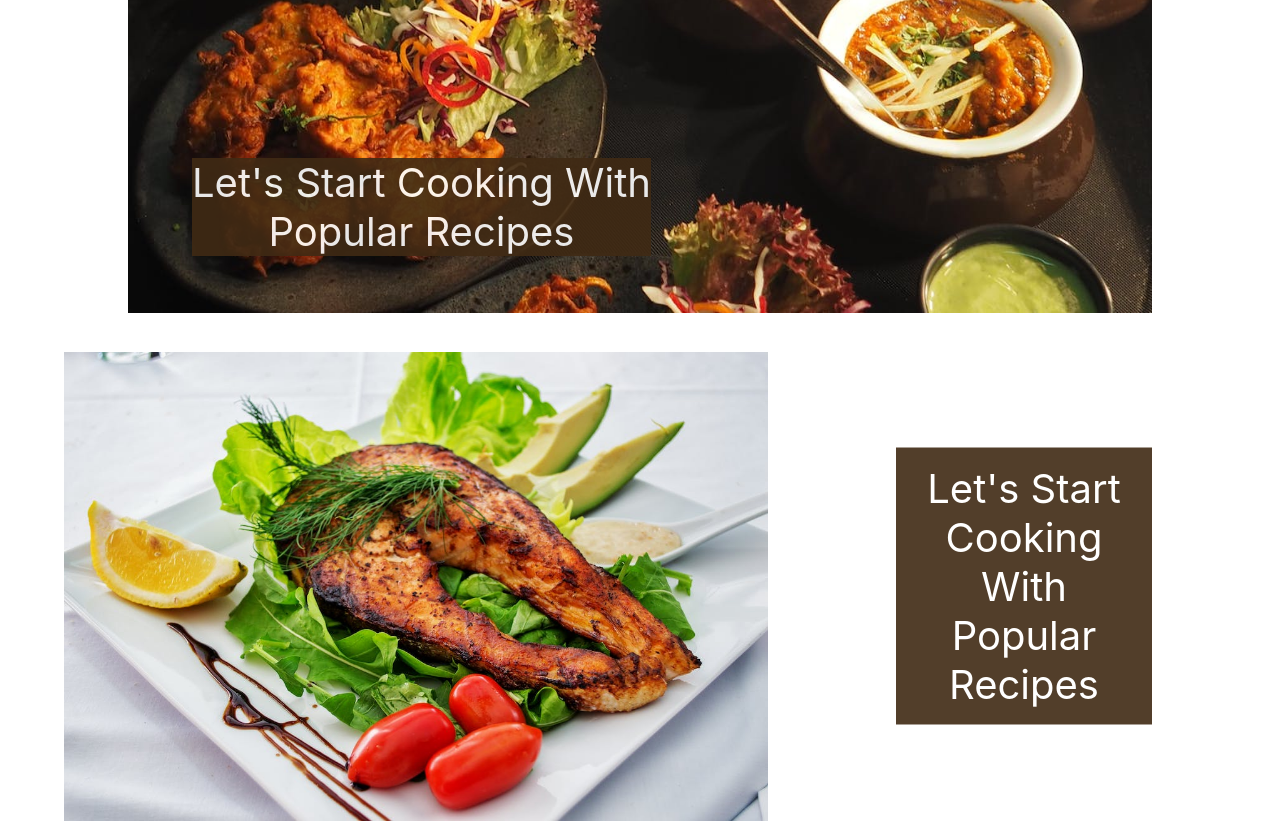
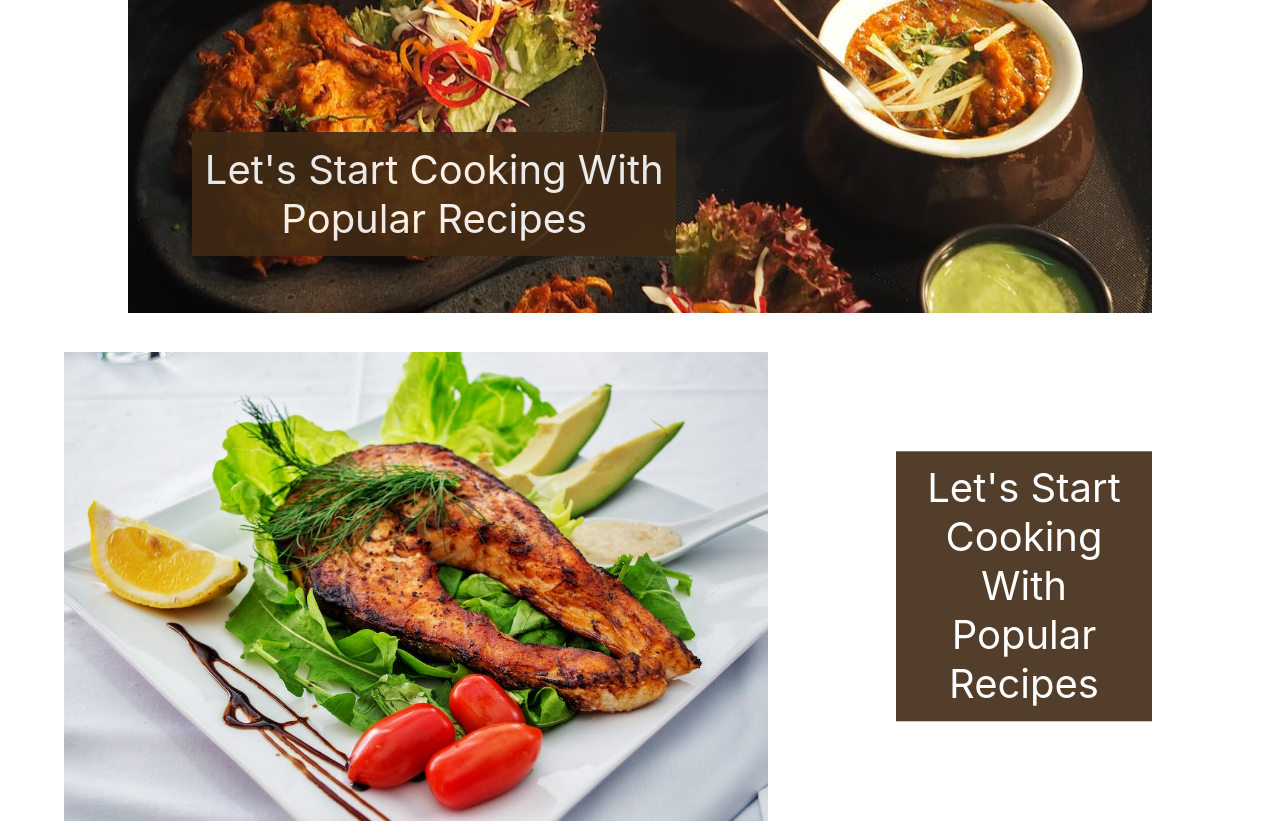
Before and after one commit to SANJANASOLANGA/ReactFoodRecipe, a React (Create React App) app in the folder Client/: page / in a window 1280 px wide. Shown: the part 340-1161 px from the top of the page. Built offline with nearby package versions, Linux system fonts and the light colour scheme.

Commit message:
Added padding for texts

```diff
--- a/Client/src/style.css
+++ b/Client/src/style.css
@@ -89,6 +89,7 @@
   left: 15%;
   font-size: 250%;
   background-color: rgb(64, 42, 20);
+  padding: 1%;
   opacity: 0.9
 }
 
@@ -159,5 +160,5 @@
   font-size: 250%;
   background-color: rgb(64, 42, 20);
   opacity: 0.9;
-  padding: 1rem;
+  padding: 1%;
 }
```
